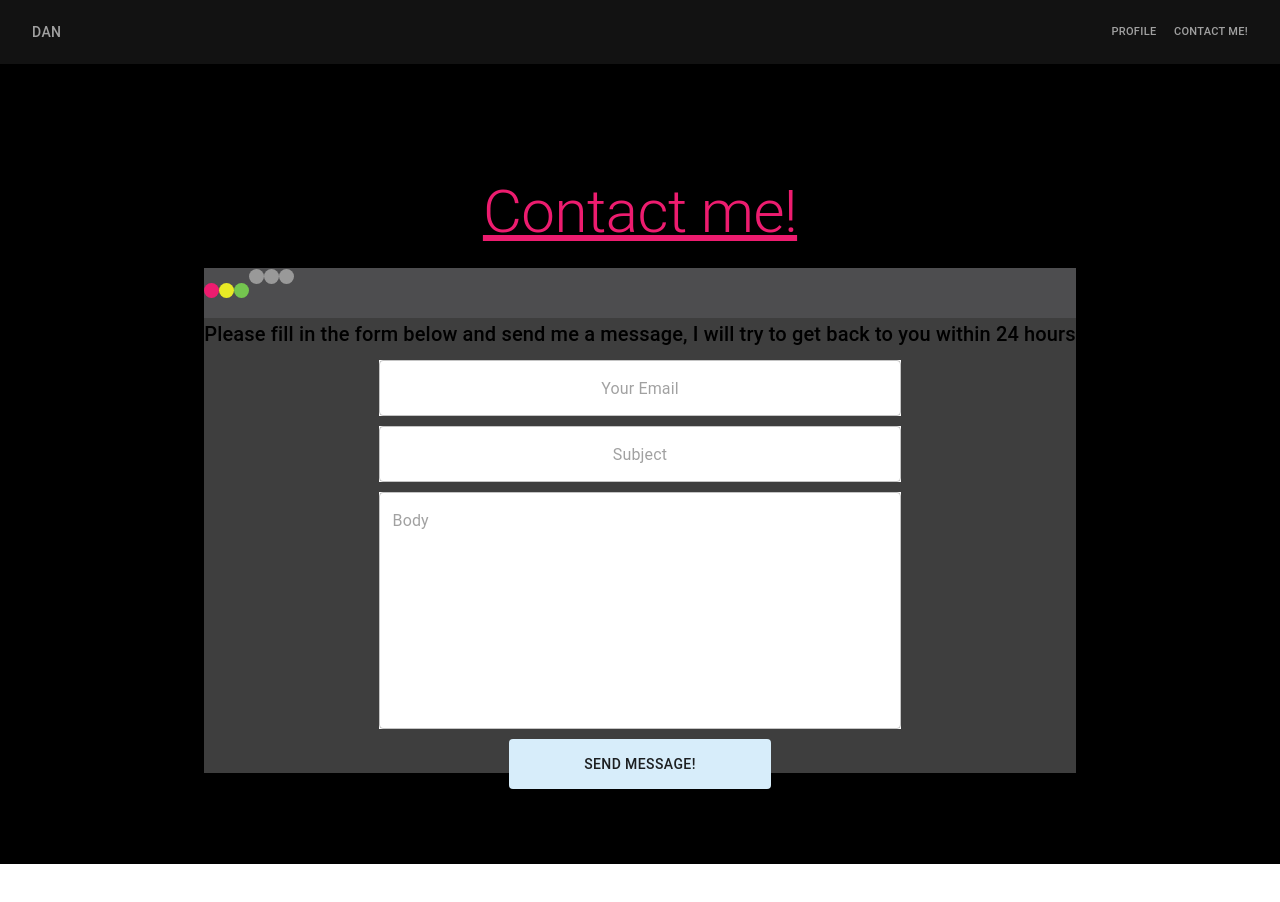
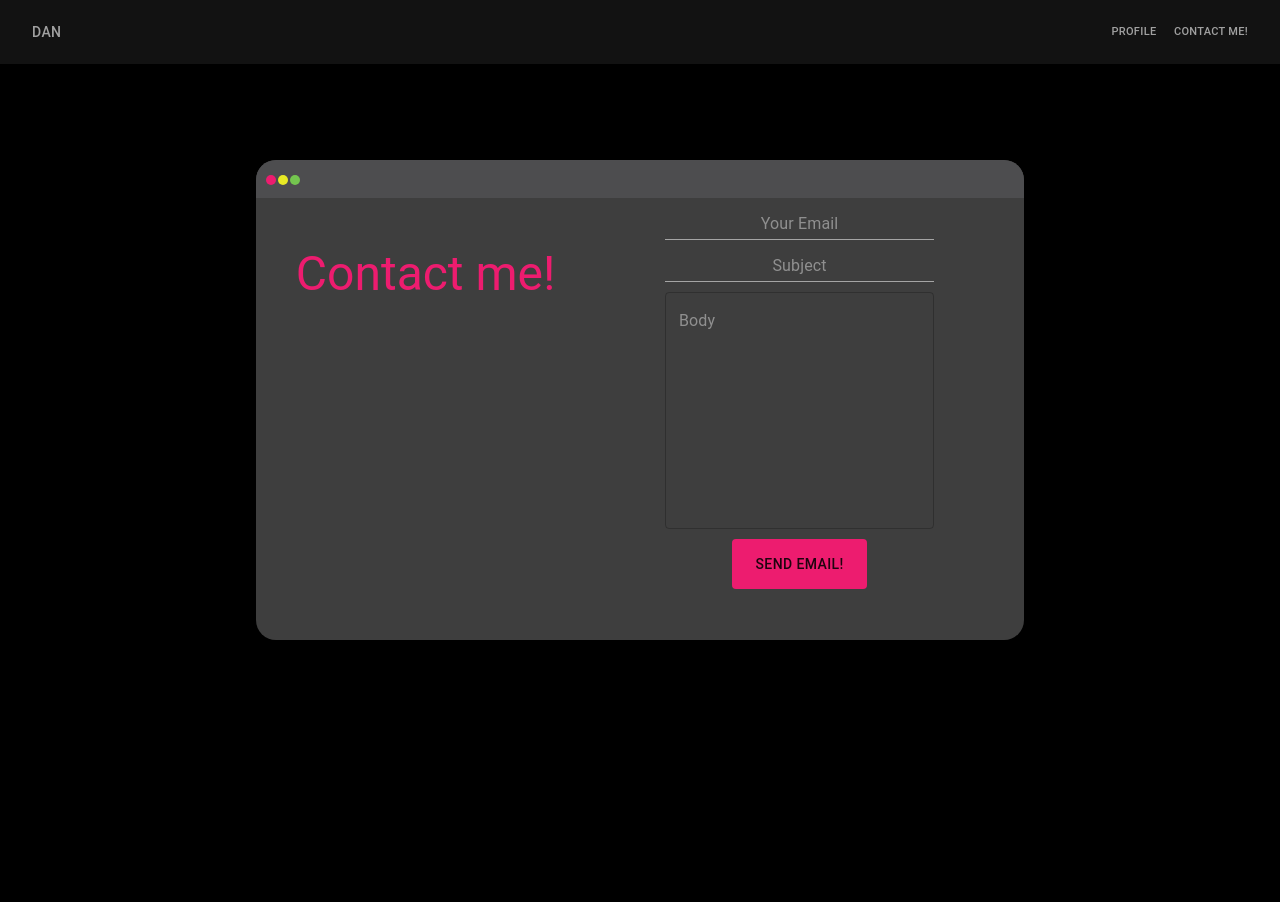
Before and after one commit to danbeaumont95/Dan-Beaumont-Portfolio, a React (Create React App) app: page /contact in a window 1280 px wide. Shown: the top 902 px of the page. Before the commit the page ends 864 px from the top, so only its background shows below. Built offline with nearby package versions, Linux system fonts and the light colour scheme.

Commit message:
styled contact page, and added routes to navbar

```diff
--- a/src/Components/Contact.tsx
+++ b/src/Components/Contact.tsx
@@ -1,38 +1,50 @@
-import React, { useState, useEffect } from 'react';
-import { makeStyles } from '@material-ui/styles';
-import { Box, TextField, Typography, Button } from '@material-ui/core';
+import React, { useState } from 'react';
+import { makeStyles, withStyles } from '@material-ui/core/styles';
+import { Box, TextField, Typography, Button, Tooltip } from '@material-ui/core';
 import Swal from 'sweetalert2';
 import ContactService from '../Services/contact';
 import { useForm } from 'react-hook-form';
 
-const useStyles = makeStyles(() => ({
+const WhiteTextField = withStyles({
+  root: {
+    '& .MuiInputBase-input': {
+      color: '#fff', // Text color
+    },
+    '& .MuiInput-underline:before': {
+      borderBottomColor: '#fff8', // Semi-transparent underline
+    },
+    '& .MuiInput-underline:hover:before': {
+      borderBottomColor: '#fff', // Solid underline on hover
+    },
+    '& .MuiInput-underline:after': {
+      borderBottomColor: '#fff', // Solid underline on focus
+    },
+  },
+})(TextField);
+
+const useStyles = makeStyles((theme) => ({
   allContent: {
+    marginTop: theme.spacing(12),
     height: '100vh',
     display: 'flex',
     flexDirection: 'column',
     alignItems: 'center',
-    justifyContent: 'center',
-  },
-  title: {
-    color: '#ed1c6f',
-    textAlign: 'center',
-    paddingTop: 20,
-    paddingBlock: 20,
-    textDecoration: 'underline',
-    ['@media (max-width:800px)']: {
-      marginTop: 0,
-    },
+    // justifyContent: 'center',
   },
   box: {
+    width: '60%',
+    height: '60%',
     padding: 0,
+    borderRadius: '20px',
     backgroundColor: '#3e3e3e',
     boxShadow: '0 4px 8px 0 rgba(0, 0, 0, 0.2), 0 6px 20px 0 rgba(0, 0, 0, 0.19)'
   },
   topBox: {
+    borderRadius: '20px 20px 0px 00px',
     textAlign: 'left',
     width: '100%',
     backgroundColor: '#4d4d4f',
-    height: '10%',
+    height: '8%',
     display: 'flex',
     flexDirection: 'row'
   },
@@ -44,22 +56,25 @@ const useStyles = makeStyles(() => ({
   },
   exit: {
     marginTop: '15px',
-    height: '15px',
-    width: '15px',
+    marginLeft: '10px',
+    marginRight: '2px',
+    height: '10px',
+    width: '10px',
     backgroundColor: '#ed1c6f',
     borderRadius: '50%',
     display: 'inline-block',
   },
   minimize: {
-    height: '15px',
-    width: '15px',
+    height: '10px',
+    width: '10px',
+    marginRight: '2px',
     backgroundColor: '#e8e925',
     borderRadius: '50%',
     display: 'inline-block',
   },
   maximize: {
-    height: '15px',
-    width: '15px',
+    height: '10px',
+    width: '10px',
     backgroundColor: '#74c54f',
     borderRadius: '50%',
     display: 'inline-block',
@@ -76,27 +91,35 @@ const useStyles = makeStyles(() => ({
     flexDirection: 'column',
     alignItems: 'center',
     justifyContent: 'center',
+    width: '60%'
   },
   inputField: {
-    backgroundColor: 'white',
     width: '60%',
-    marginTop: '10px'
+    marginTop: '10px',
   },
   bodyInputField: {
-    backgroundColor: 'white',
     width: '60%',
     marginTop: '10px'
   },
   button: {
-    backgroundColor: '#D7EDFA',
+    backgroundColor: '#ed1c6f',
     width: '30%',
     marginTop: '10px',
     height: '50px',
     '&:hover': {
-      backgroundColor: '#BEE3ED',
+      backgroundColor: '#3c041a',
+      color: 'white'
     },
   },
-
+  text: {
+    flexBasis: '40%',
+    color: '#ed1c6f',
+    marginLeft: '20px',
+    marginTop: theme.spacing(6)
+  },
+  content: {
+    display: 'flex',
+  }
 }));
 export const Contact = () => {
   const [details, setDetails] = useState({});
@@ -110,7 +133,7 @@ export const Contact = () => {
     });
   };
 
-  const onSubmit = data => {
+  const onSubmit = (data) => {
     const { subject, body, userEmail } = data;
     ContactService.sendEmail(subject, body, userEmail)
       .then(async (res) => {
@@ -130,7 +153,6 @@ export const Contact = () => {
 
   return (
     <div className={classes.allContent}>
-      <Typography className={classes.title} variant="h2">Contact me!</Typography>
 
       <Box className={classes.box}>
         <Box className={classes.topBox}>
@@ -141,53 +163,45 @@ export const Contact = () => {
 
             <div className={classes.maximize}></div>
           </div>
-          <div className={classes.rightButtons}>
 
-            <div className={classes.dots}></div>
-            <div className={classes.dots}></div>
-            <div className={classes.dots}></div>
-          </div>
         </Box>
-        <Typography variant="h6">Please fill in the form below and send me a message, I will try to get back to you within 24 hours</Typography>
+        <div className={classes.content}>
+          <Typography variant="h3" className={classes.text}>Contact me!</Typography>
+
           <Box component="form" onSubmit={handleSubmit(onSubmit)} className={classes.formBox}>
 
-          <TextField
+            <WhiteTextField
               {...register('userEmail')}
               onChange={handleChangeDetails}
               placeholder="Your Email"
               className={classes.inputField}
               inputProps={{
-              style: { textAlign: 'center' },
-              // className: classes.color,
+                style: { textAlign: 'center', color: 'white' },
               }}
-            variant="outlined"
             />
 
-          <TextField
+            <WhiteTextField
               {...register('subject')}
               onChange={handleChangeDetails}
               placeholder="Subject"
               className={classes.inputField}
               inputProps={{
                 style: { textAlign: 'center' },
-              // className: classes.color,
               }}
-            variant="outlined"
             />
 
-          <TextField
+            <WhiteTextField
               {...register('body')}
               onChange={handleChangeDetails}
               placeholder="Body"
               className={classes.bodyInputField}
               inputProps={{
-              style: { height: '200px' },
-              // className: classes.color,
+                style: { height: '200px', color: 'white' },
               }}
               variant="outlined"
               multiline
             />
-
+            <Tooltip title="By clicking send, this confirms you are happy for your email to be shared with me, I will try respond to your query within 24 hours" placement="top">
               <Button
                 type="submit"
                 onClick={() => {
@@ -195,10 +209,11 @@ export const Contact = () => {
                 }}
                 className={classes.button}
               >
-            Send message!
+                Send email!
               </Button>
-
+            </Tooltip>
           </Box>
+        </div>
       </Box>
     </div>
   );
--- a/src/Components/NavBar.tsx
+++ b/src/Components/NavBar.tsx
@@ -62,6 +62,10 @@ export const NavBar: () => JSX.Element = () => {
   const classes = useStyles();
   const [anchorEl, setAnchorEl] = useState(null);
   const open = Boolean(anchorEl);
+
+  const handleClick = route => {
+    return window.location.href = `/${route}`;
+  };
   return (
     <div>
       <AppBar position="static" color="default" className={classes.AppBar}>
@@ -88,10 +92,10 @@ export const NavBar: () => JSX.Element = () => {
               <MenuItem>Contact me!</MenuItem>
               <MenuItem>My account</MenuItem>
             </Menu>
-            <Button color="inherit" className={classes.buttonFontSize}>
+            <Button color="inherit" className={classes.buttonFontSize} onClick={() => handleClick('profile')}>
               Profile
             </Button>
-            <Button color="inherit" className={classes.buttonFontSize}>
+            <Button color="inherit" className={classes.buttonFontSize} onClick={() => handleClick('contact')}>
               Contact me!
             </Button>
 
--- a/src/index.tsx
+++ b/src/index.tsx
@@ -11,7 +11,4 @@ ReactDOM.render(
   document.getElementById('root')
 );
 
-// If you want to start measuring performance in your app, pass a function
-// to log results (for example: reportWebVitals(console.log))
-// or send to an analytics endpoint. Learn more: https://bit.ly/CRA-vitals
 reportWebVitals();
```
Lines whose indentation alone changed are shown as unchanged.
